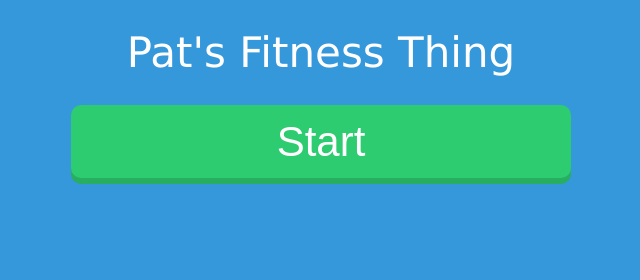
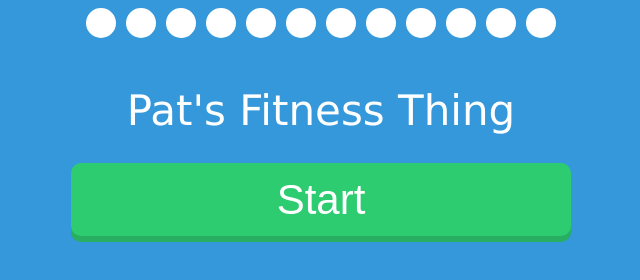
Before and after one commit to patmood/interval_trainer, a plain HTML site: page index.html in a window 1280 px wide. Shown: the whole page, without its empty margins (319-959 px from the left). Drawn offline with Linux system fonts and the light colour scheme.

Commit message:
progress meter

```diff
--- a/fitness.js
+++ b/fitness.js
@@ -3,10 +3,11 @@ var clock = document.getElementById('counter')
 var body = document.getElementsByTagName('body')[0]
 var description = document.getElementById('description')
 var controls = document.getElementById('controls')
-var workInterval = 30
-var restInterval = 10
+var progressPoints = document.getElementById('progress').children
+
+var workInterval = 1 // 30
+var restInterval = 1 // 10
 var exercises = ['Jumping Jacks', 'Wall Sit', 'Push-ups', 'Sit-ups','Step-ups', 'Squats', 'Tricep Dips', 'Plank', 'High Knees', 'Lunges', 'Push-ups and Rotation', 'Side Plank']
-// var exercises = ['Jumping Jacks', 'Wall Sit']
 var skip
 var current
 var timeout
@@ -48,6 +49,7 @@ function startWorkout(){
   controls.style.display = 'block'
   current = 0
   skip = false
+  console.log(progressPoints)
   rest()
 }
 
@@ -56,6 +58,7 @@ function nextWorkout(){
   body.style.background = "#e74c3c"
   description.innerHTML = exercises[current]
   countDown(workInterval, rest)
+  progressPoints[current].className = 'done'
   current++
 }
 
--- a/index.html
+++ b/index.html
@@ -9,6 +9,20 @@
   <link rel="stylesheet" href="style.css">
 </head>
 <body>
+  <div id="progress">
+    <div></div>
+    <div></div>
+    <div></div>
+    <div></div>
+    <div></div>
+    <div></div>
+    <div></div>
+    <div></div>
+    <div></div>
+    <div></div>
+    <div></div>
+    <div></div>
+  </div>
   <div id="welcome">
     <h1>Pat's Fitness Thing</h1>
     <button id="start">Start</button>
--- a/style.css
+++ b/style.css
@@ -72,3 +72,25 @@ button:active {
   width: 90%;
   max-width: 500px;
 }
+#progress {
+  display: block;
+  height: 50px;
+  width: 480px;
+  margin: auto;
+}
+
+#progress div {
+  background-color: #fff;
+  margin: 0 5px;
+  float: left;
+  font-size: 70px;
+  line-height: 0.4em;
+  width: 30px;
+  height: 30px;
+  border-radius: 15px;
+  -webkit-border-radius: 15px;
+  -moz-border-radius: 15px;
+}
+#progress .done {
+  background-color: #f1c40f;
+}
```
